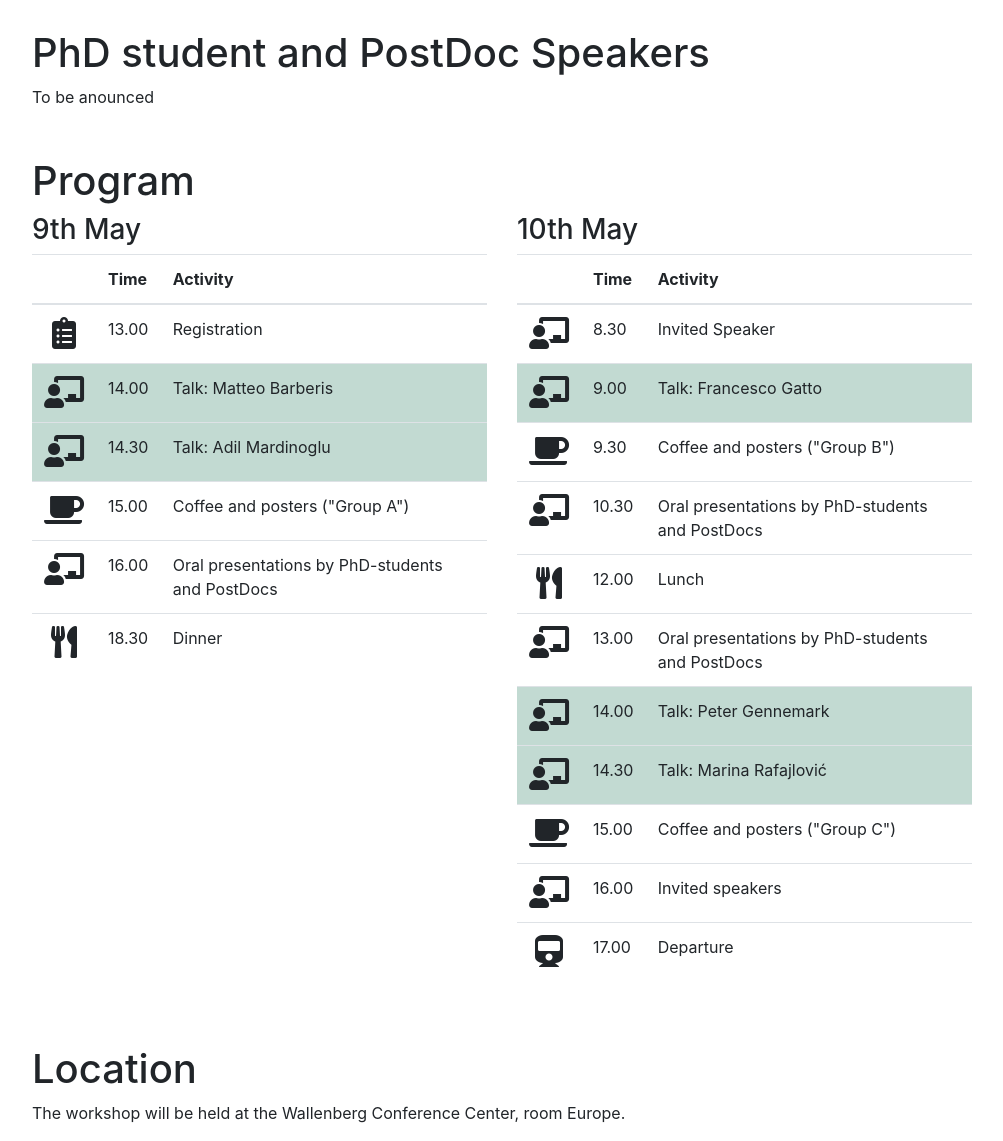
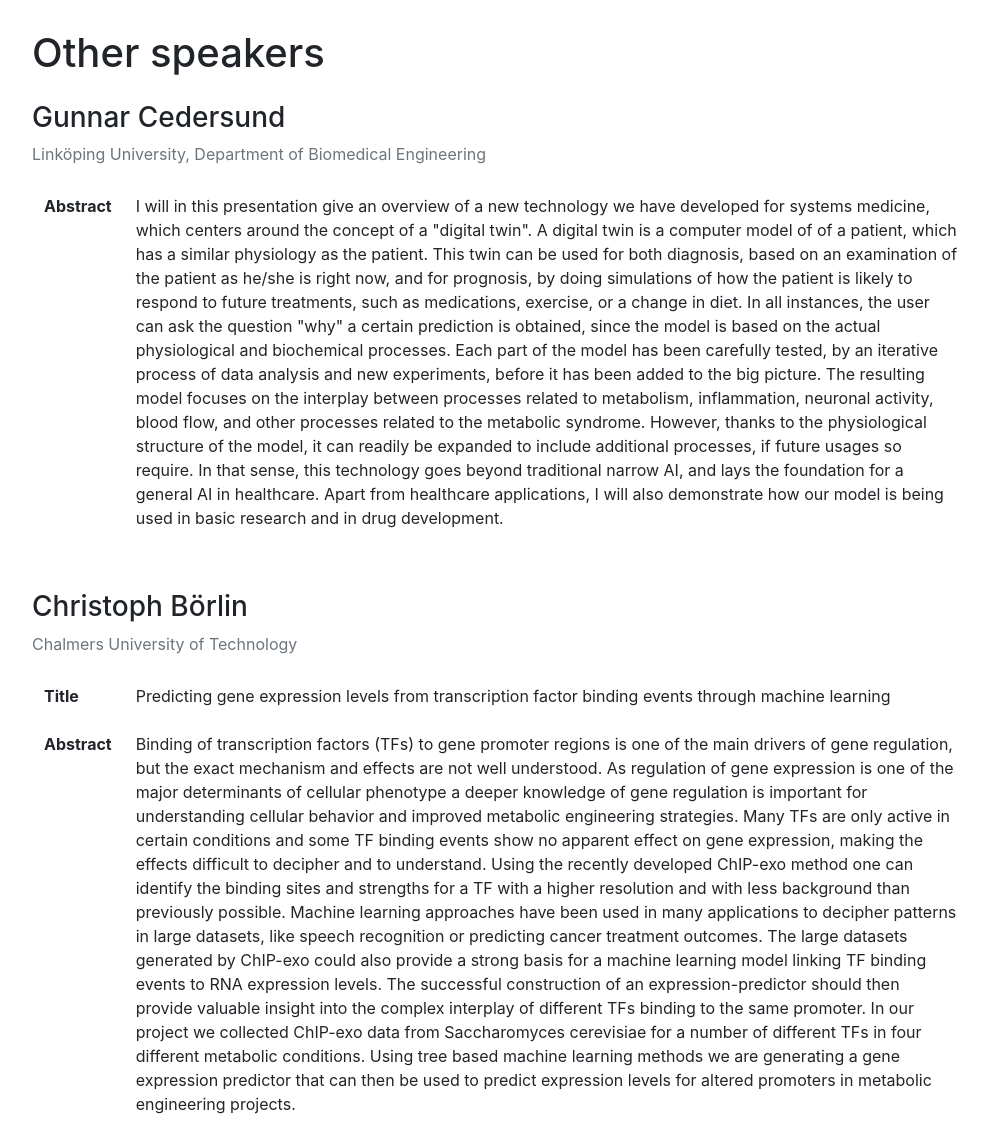
Before and after one commit to mbmworkshop/mbm, a Jekyll site: the page built from index.html, in a window 1280 px wide and 1400 px high, scrolled down 4388 px. Shown: the part 232-1373 px from the top of the window, without its empty margins (138-1141 px from the left). Built offline with Jekyll 4.4.1, drawn with Linux system fonts in a browser that asks for light colours; nearby versions of some CDN libraries; some of the changed text lies outside the part shown; grey boxes are pictures that could not be loaded.

Commit message:
Added some additional speakers

```diff
--- a/_includes/speakers.html
+++ b/_includes/speakers.html
@@ -239,9 +239,72 @@
 <hr>
 <div class="row py-3">
   <div class="col">
-    <h1>PhD student and PostDoc Speakers</h1>
-    <p>
-      To be anounced
-    </p>
+    <h1>Other speakers</h1>
+    <div class="row py-3">
+      <div class="col">
+        <h3>Gunnar Cedersund</h3>
+        <p class="text-muted">
+          Linköping University, Department of Biomedical Engineering
+        </p>
+        <table class="table">
+          <tbody>
+            <tr>
+              <th scape="row" style="border: none;">Abstract</th>
+              <td style="border: none;">I will in this presentation give an overview of a new technology we have developed for systems medicine, which centers around the concept of a "digital twin". A digital twin is a computer model of of a patient, which has a similar physiology as the patient. This twin can be used for both diagnosis, based on an examination of the patient as he/she is right now, and for prognosis, by doing simulations of how the patient is likely to respond to future treatments, such as medications, exercise, or a change in diet. In all instances, the user can ask the question "why" a certain prediction is obtained, since the model is based on the actual physiological and biochemical processes. Each part of the model has been carefully tested, by an iterative process of data analysis and new experiments, before it has been added to the big picture. The resulting model focuses on the interplay between processes related to metabolism, inflammation, neuronal activity, blood flow, and other processes related to the metabolic syndrome. However, thanks to the physiological structure of the model, it can readily be expanded to include additional processes, if future usages so require. In that sense, this technology goes beyond traditional narrow AI, and lays the foundation for a general AI in healthcare. Apart from healthcare applications, I will also demonstrate how our model is being used in basic research and in drug development.</td>
+            </tr>
+          </tbody>
+        </table>
+      </div>
+    </div>
+    <div class="row py-3">
+      <div class="col">
+        <h3>Christoph Börlin</h3>
+        <p class="text-muted">
+          Chalmers University of Technology
+        </p>
+        <table class="table">
+          <tbody>
+            <tr>
+              <th scope="row" style="border: none;">Title</th>
+              <td style="border: none;">
+                Predicting gene expression levels from transcription factor binding events through machine learning
+              </td>
+            </tr>
+            <tr>
+              <th scape="row" style="border: none;">Abstract</th>
+              <td style="border: none;">
+                Binding of transcription factors (TFs) to gene promoter regions is one of the main drivers of gene regulation, but the exact mechanism and effects are not well understood. As regulation of gene expression is one of the major determinants of cellular phenotype a deeper knowledge of gene regulation is important for understanding cellular behavior and improved metabolic engineering strategies. Many TFs are only active in certain conditions and some TF binding events show no apparent effect on gene expression, making the effects difficult to decipher and to understand. Using the recently developed ChIP-exo method one can identify the binding sites and strengths for a TF with a higher resolution and with less background than previously possible.
+
+                Machine learning approaches have been used in many applications to decipher patterns in large datasets, like speech recognition or predicting cancer treatment outcomes. The large datasets generated by ChIP-exo could also provide a strong basis for a machine learning model linking TF binding events to RNA expression levels. The successful construction of an expression-predictor should then provide valuable insight into the complex interplay of different TFs binding to the same promoter. In our project we collected ChIP-exo data from Saccharomyces cerevisiae for a number of different TFs in four different metabolic conditions. Using tree based machine learning methods we are generating a gene expression predictor that can then be used to predict expression levels for altered promoters in metabolic engineering projects.
+              </td>
+            </tr>
+          </tbody>
+        </table>
+      </div>
+    </div>
+    <div class="row py-3">
+      <div class="col">
+        <h3>Sandro Stucki</h3>
+        <p class="text-muted">
+          Gothenburg University, Department of Computer Science and Engineering (CSE)
+        </p>
+        <table class="table">
+          <tbody>
+            <tr>
+              <th scope="row" style="border: none;">Title</th>
+              <td style="border: none;">
+                Rule-Based Modelling of Bio-Chemical Networks
+              </td>
+            </tr>
+            <tr>
+              <th scape="row" style="border: none;">Abstract</th>
+              <td style="border: none;">
+                Rule-based modeling (RBM) is a paradigm for describing combinatorially complex stochastic processes with an underlying dynamic network structure through a finite set of rewrite rules. In this talk, I will give an overview of RBM – illustrating how it can be used to model biochemical processes in particular – and present some preliminary work on the automated generation of rate-equations and ODEs tracking higher-order statistics from a large class of rule-based systems.
+              </td>
+            </tr>
+          </tbody>
+        </table>
+      </div>
+    </div>
   </div>
 </div>
```
